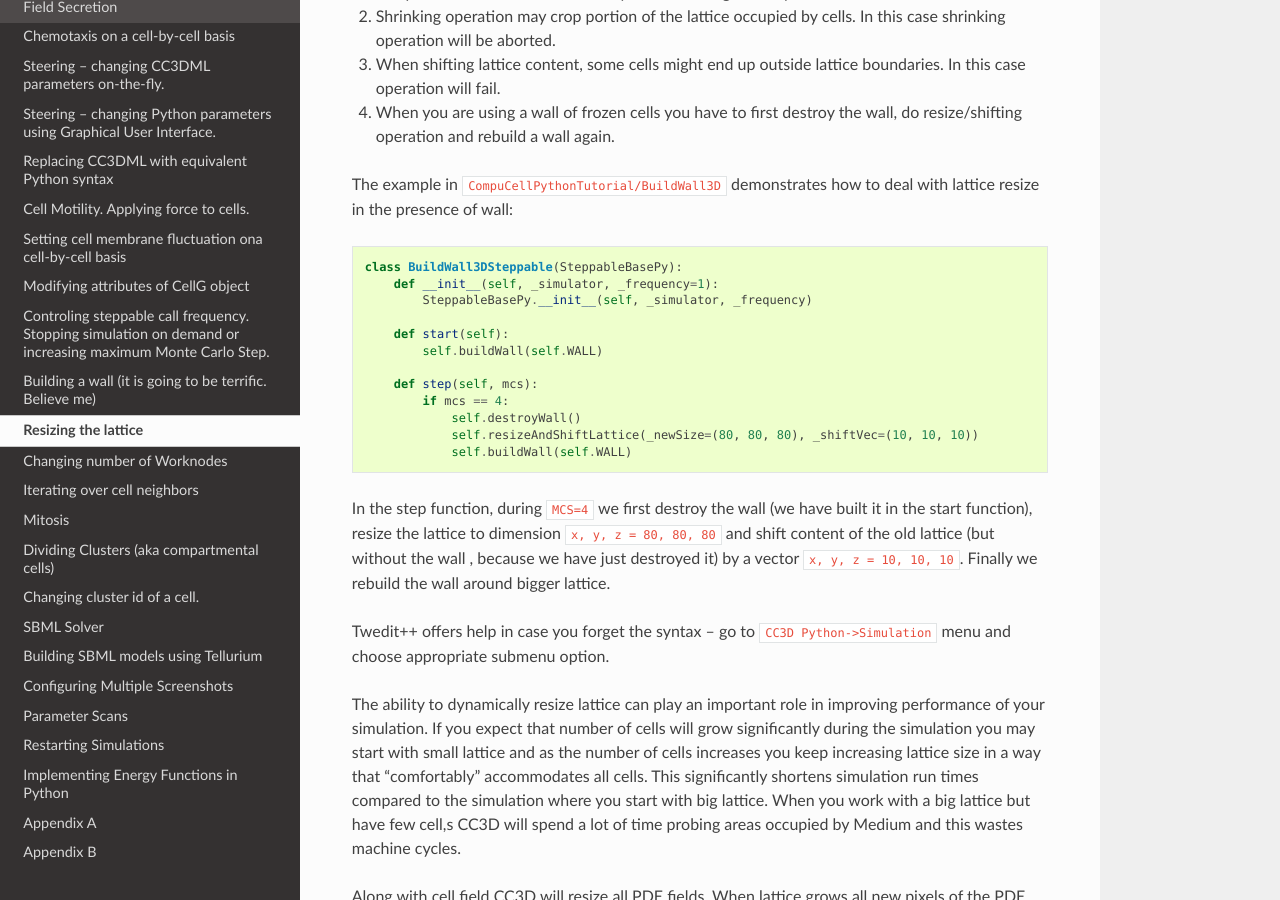
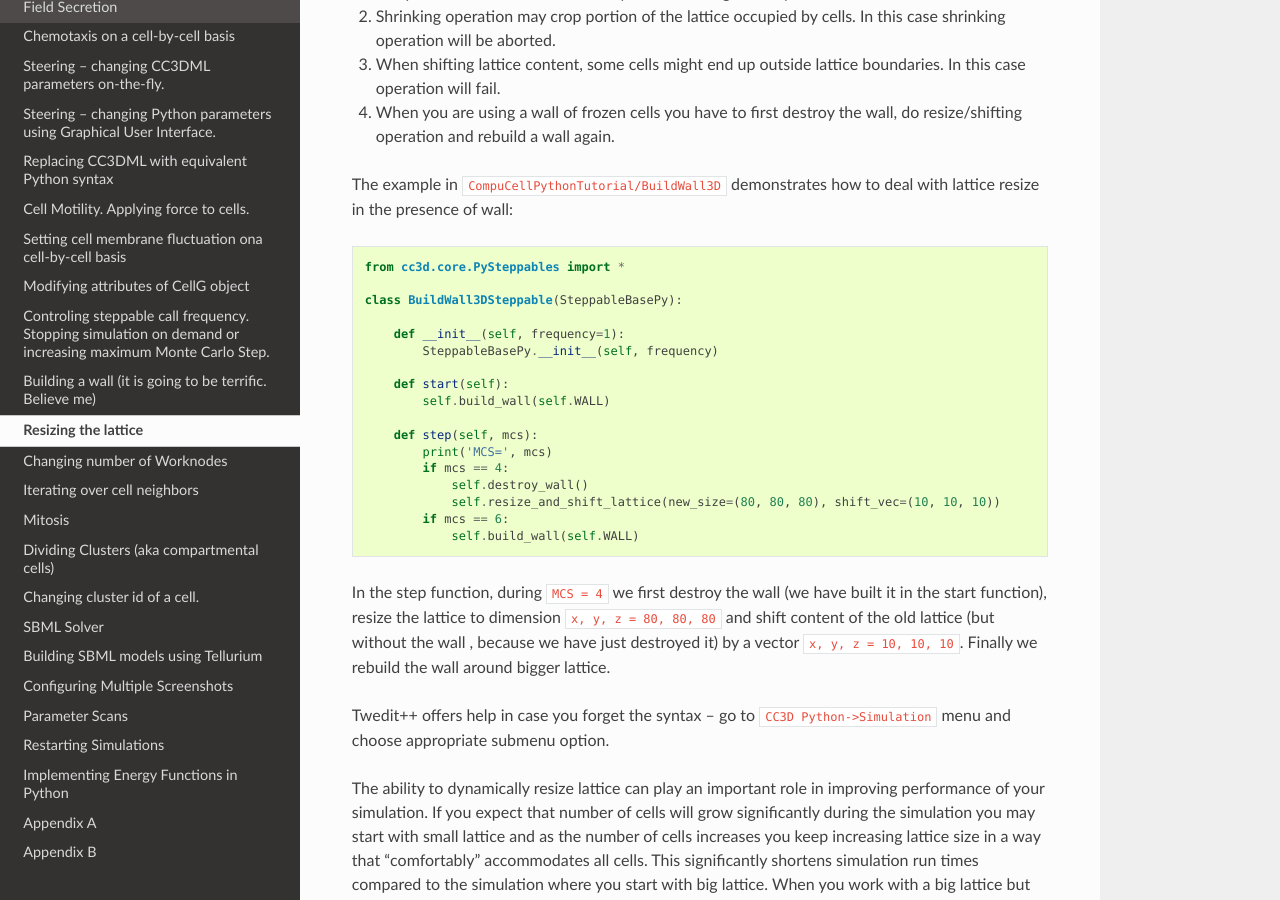
Before and after one commit to CompuCell3D/PythonScriptingManual, a Sphinx documentation site: the page built from docs/resizing_the_lattice.rst, in a window 1280 px wide and 900 px high, scrolled down 347 px. Built offline with Sphinx 7.4.7 and the Read the Docs theme 2.0.0, drawn with Linux system fonts in a browser that asks for light colours.

Commit message:
updated chapter on resizing lattice

```diff
--- a/docs/resizing_the_lattice.rst
+++ b/docs/resizing_the_lattice.rst
@@ -27,20 +27,25 @@ deal with lattice resize in the presence of wall:
 
 .. code-block:: python
 
+    from cc3d.core.PySteppables import *
+
     class BuildWall3DSteppable(SteppableBasePy):
-        def __init__(self, _simulator, _frequency=1):
-            SteppableBasePy.__init__(self, _simulator, _frequency)
+
+        def __init__(self, frequency=1):
+            SteppableBasePy.__init__(self, frequency)
 
         def start(self):
-            self.buildWall(self.WALL)
+            self.build_wall(self.WALL)
 
         def step(self, mcs):
+            print('MCS=', mcs)
             if mcs == 4:
-                self.destroyWall()
-                self.resizeAndShiftLattice(_newSize=(80, 80, 80), _shiftVec=(10, 10, 10))
-                self.buildWall(self.WALL)
+                self.destroy_wall()
+                self.resize_and_shift_lattice(new_size=(80, 80, 80), shift_vec=(10, 10, 10))
+            if mcs == 6:
+                self.build_wall(self.WALL)
 
-In the step function, during ``MCS=4`` we first destroy the wall (we have
+In the step function, during ``MCS = 4`` we first destroy the wall (we have
 built it in the start function), resize the lattice to dimension
 ``x, y, z = 80, 80, 80`` and shift content of the old lattice (but without the
 wall , because we have just destroyed it) by a vector ``x, y, z = 10, 10, 10``.
```
